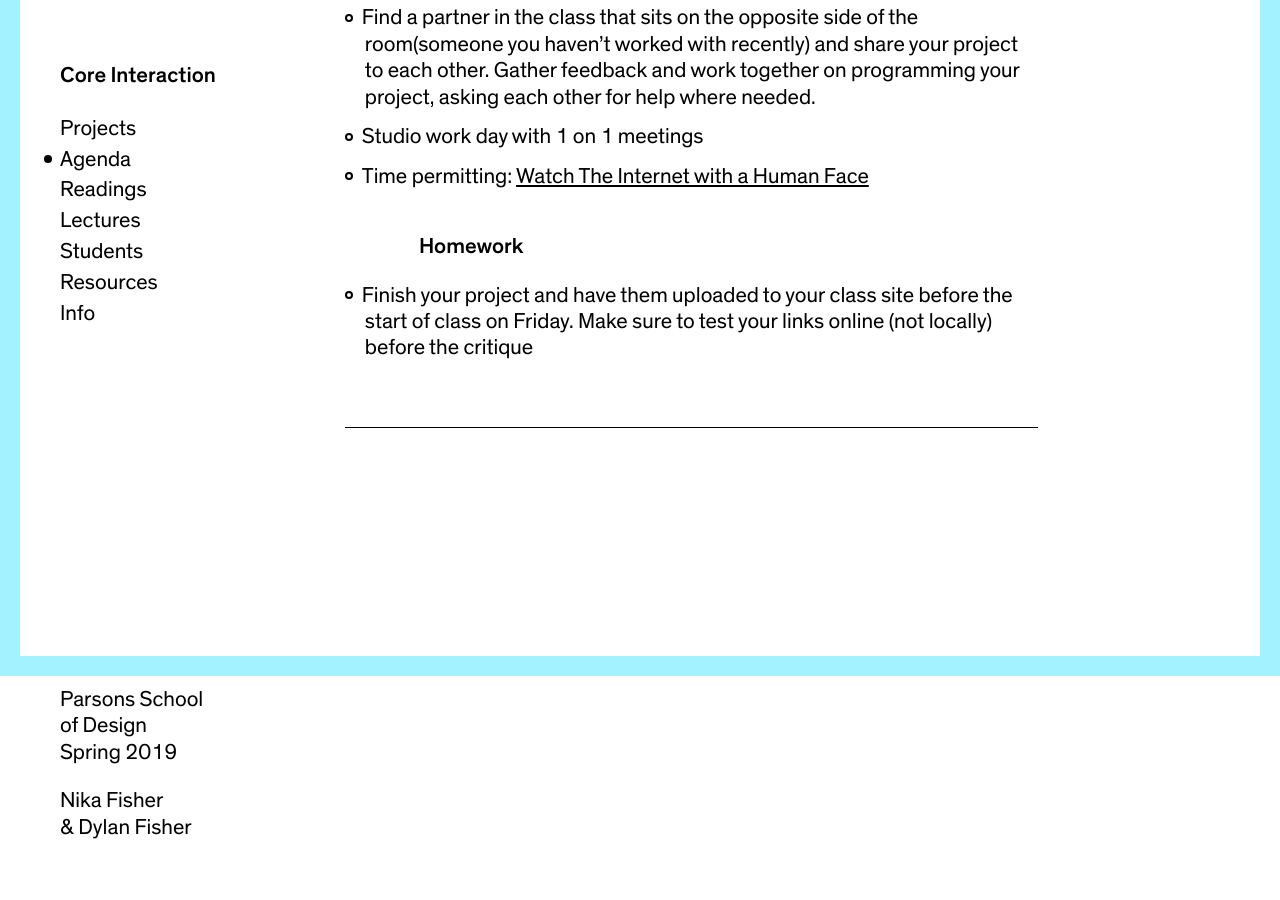
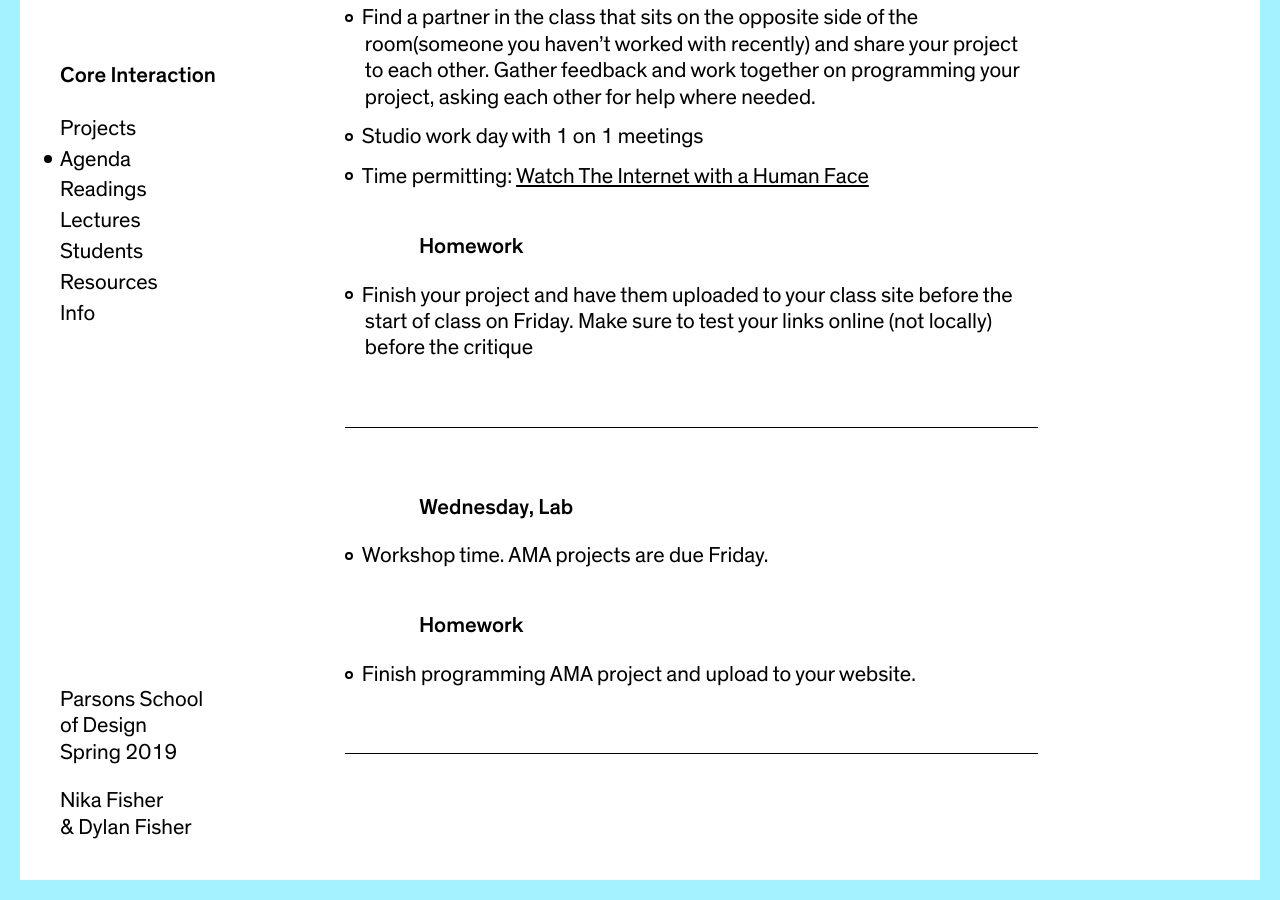
Before and after one commit to dylanfisher/ci19, a Jekyll site: the page built from _agendas/week-10.md, in a window 1280 px wide and 900 px high, scrolled down 259 px. Built offline with Jekyll 4.4.1, drawn with Linux system fonts in a browser that asks for light colours.

Commit message:
Add week 10 lab agenda

```diff
--- a/_agendas/week-10.md
+++ b/_agendas/week-10.md
@@ -14,3 +14,13 @@ date_range:       4/2 – 4/5
 - Finish your project and have them uploaded to your class site before the start of class on Friday. Make sure to test your links online (not locally) before the critique
 
 ---
+
+### Wednesday, Lab
+
+- Workshop time. AMA projects are due Friday.
+
+### Homework
+
+- Finish programming AMA project and upload to your website.
+
+---
```
